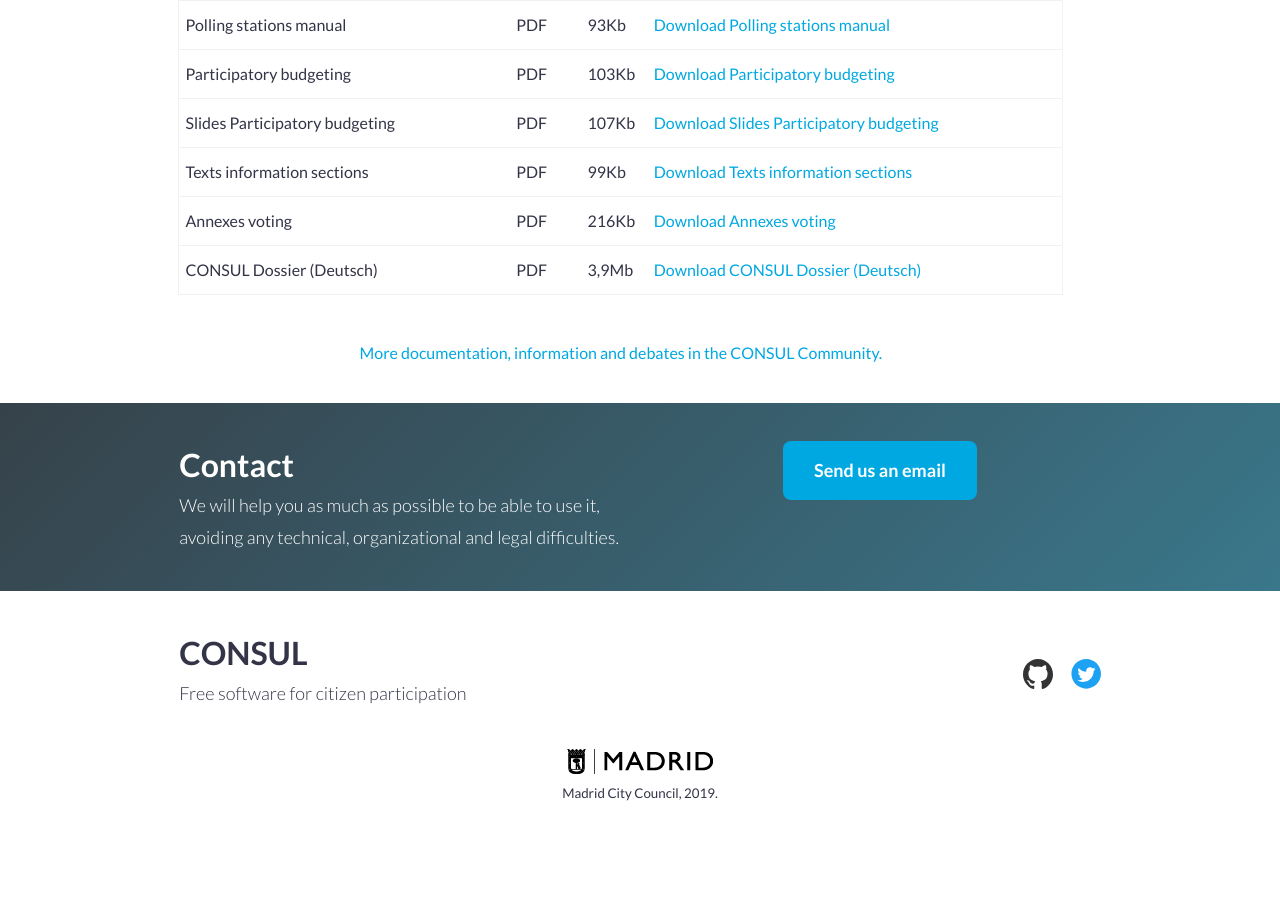
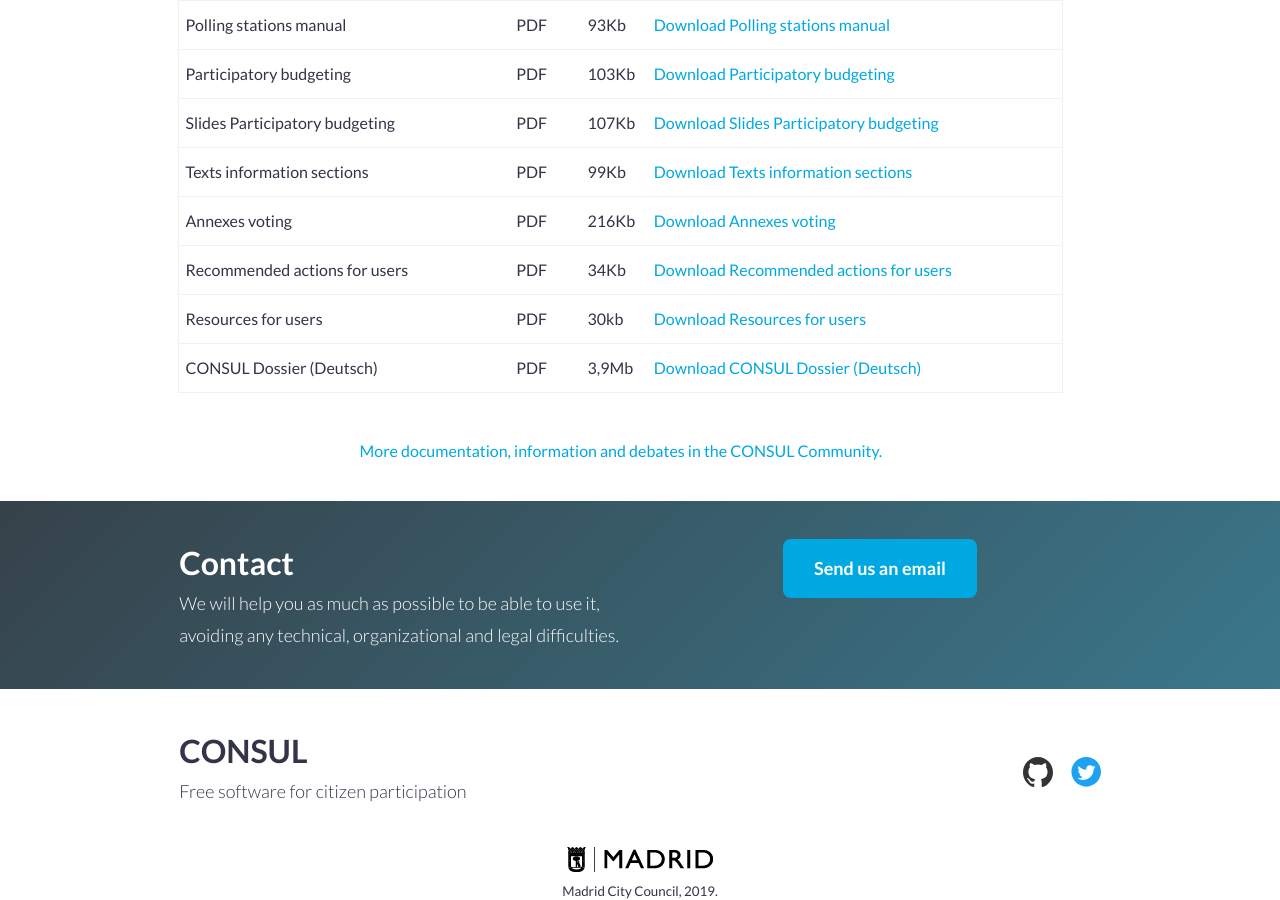
Before and after one commit to consuldemocracy/website, a Jekyll site: the page built from en/index.html, in a window 1280 px wide and 900 px high, scrolled down 7069 px. Built offline with Jekyll 4.4.1, drawn with Linux system fonts in a browser that asks for light colours; before the commit the page ends 7903 px from its top, so only the background shows below that.

Commit message:
Add new documentation
Recommended actions for users and Resources for users.

```diff
--- a/_config.yml
+++ b/_config.yml
@@ -26,3 +26,7 @@ files:
     format: "pdf"
   - name: "annexes_voting"
     format: "pdf"
+  - name: "recommended_actions_for_users"
+    format: "pdf"
+  - name: "resources_for_users"
+    format: "pdf"
--- a/_data/i18n/en.yml
+++ b/_data/i18n/en.yml
@@ -271,6 +271,8 @@ documentation:
   use_guide_docx: "CONSUL Use Guide (v.0.16)"
   administration_guide_doc: "Administration guide of CONSUL (v.0.15)"
   communication_guide_doc: "CONSUL Communication guide"
+  recommended_actions_for_users: "Recommended actions for users"
+  resources_for_users: "Resources for users"
   size:
     administration_guide: "3.2Mb"
     communication_guide: "759Kb"
@@ -282,3 +284,5 @@ documentation:
     use_guide_docx: "9.7Mb"
     administration_guide_doc: "3.2Mb"
     communication_guide_doc: "803Kb"
+    recommended_actions_for_users: "34Kb"
+    resources_for_users: "30kb"
--- a/_data/i18n/es.yml
+++ b/_data/i18n/es.yml
@@ -271,6 +271,8 @@ documentation:
   use_guide_docx: "Guía de Uso de CONSUL (v.0.16)"
   administration_guide_doc: "Guía de Administración de CONSUL (v.0.15)"
   communication_guide_doc: "Guía de comunicación CONSUL"
+  recommended_actions_for_users: "Acciones recomendadas para usuarios"
+  resources_for_users: "Recursos para usuarios"
   size:
     administration_guide: "3.4Mb"
     communication_guide: "744Kb"
@@ -282,3 +284,5 @@ documentation:
     use_guide_docx: "13.9Mb"
     administration_guide_doc: "3.4Mb"
     communication_guide_doc: "867Kb"
+    recommended_actions_for_users: "68Kb"
+    resources_for_users: "38kb"
```
Also changed, not shown: 8 other files.
